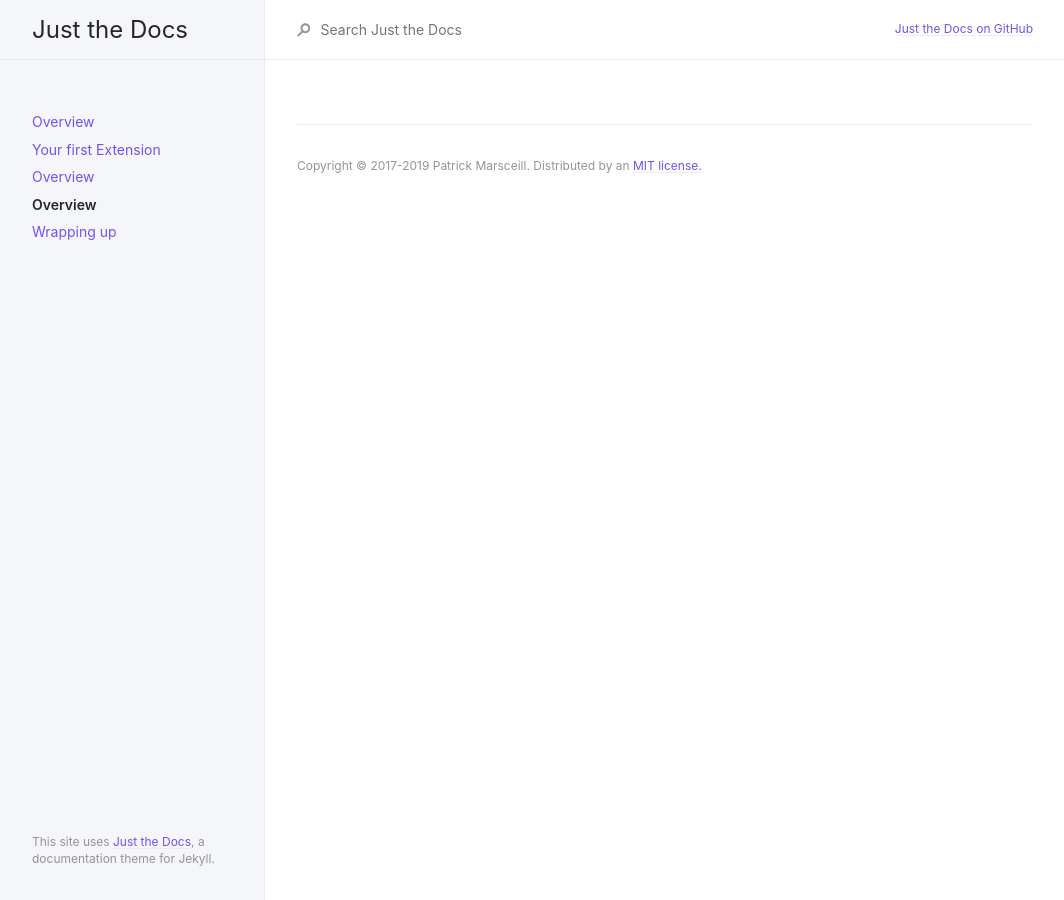
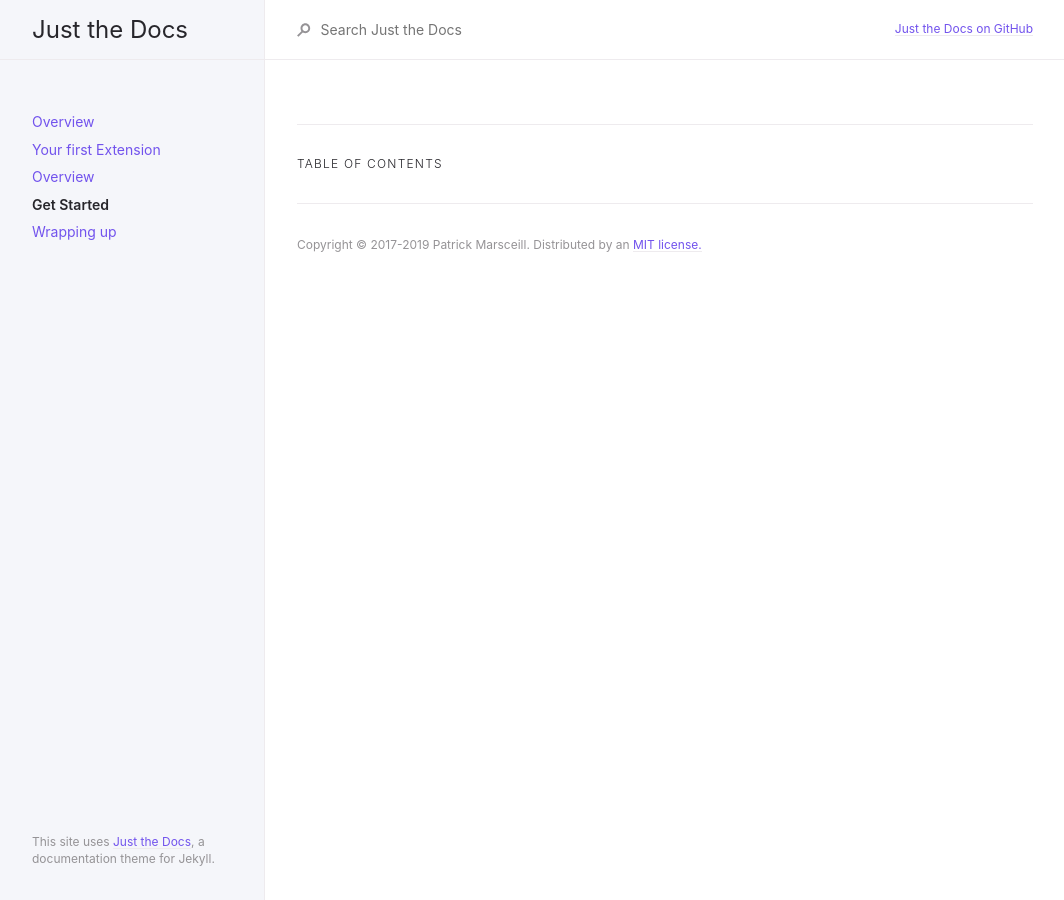
Before and after one commit to pg-vscode-extn-kr/pg-vscode-extn-kr.github.io, a Jekyll site: the page built from docs/get-started/get-started.md, in a window 1280 px wide. Shown: the whole page, without its empty margins (107-1171 px from the left). Built offline with Jekyll 4.4.1, drawn with Linux system fonts in a browser that asks for light colours.

Commit message:
get-started revised

```diff
--- a/docs/get-started/get-started.md
+++ b/docs/get-started/get-started.md
@@ -1,7 +1,8 @@
 ---
 layout: default
-title: Overview
+title: Get Started
 nav_order: 2
 description: ""
+has_children: true
 permalink: /docs/get-started
 ---
```
